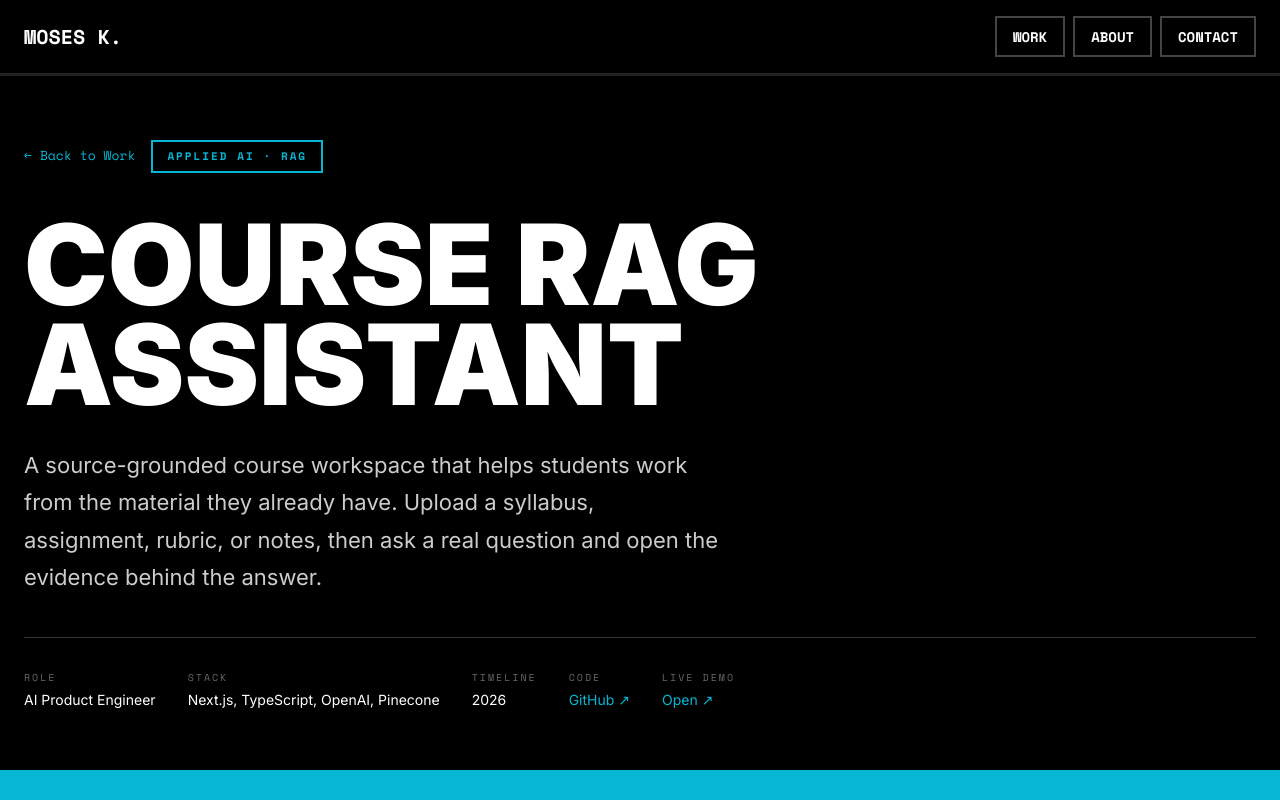
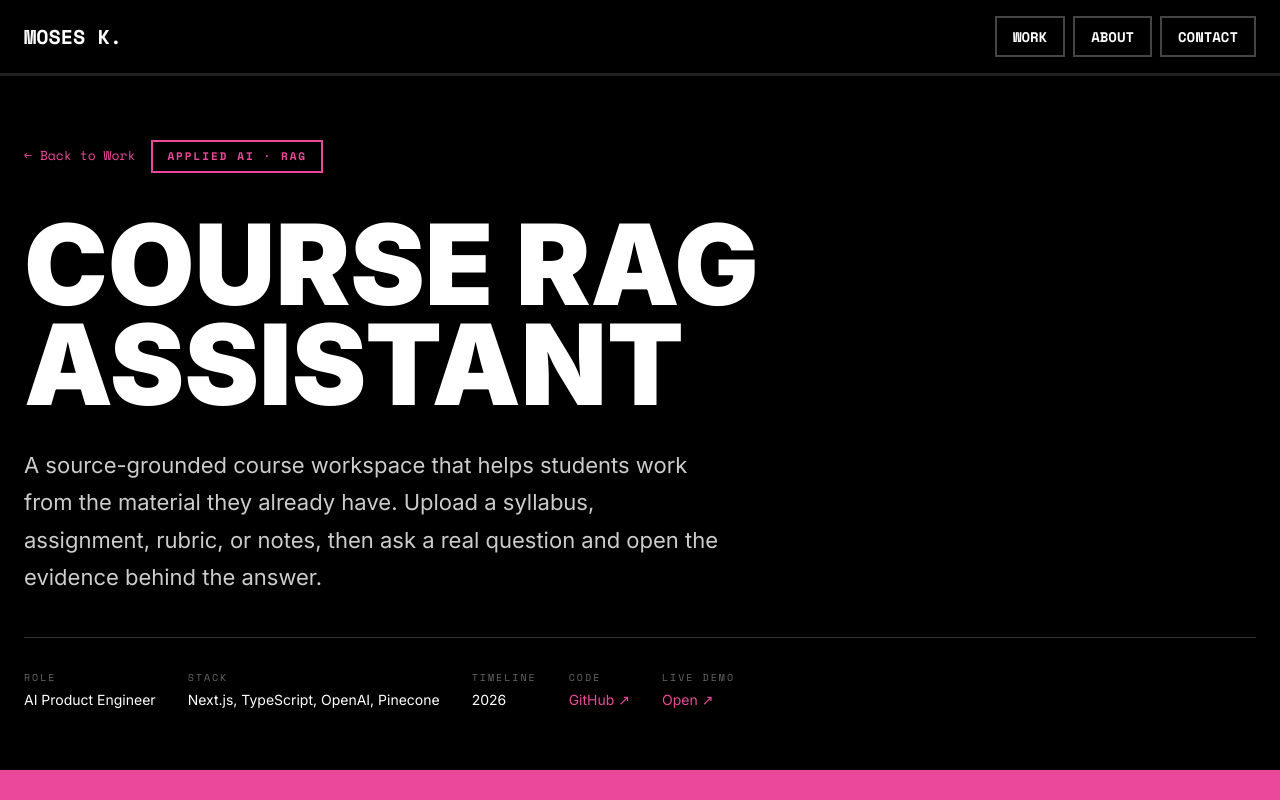
Before and after one commit to mokeyzz1/my-website, a Next.js app: page /work/course-rag-assistant in a window 1280 px wide. Shown: the top 800 px of the page. Built offline with nearby package versions, Linux system fonts and the light colour scheme.

Commit message:
Use distinct pink accent for Course RAG

```diff
--- a/app/work/ProjectNavigation.js
+++ b/app/work/ProjectNavigation.js
@@ -1,7 +1,7 @@
 import Link from "next/link";
 
 const projects = [
-  { slug: "course-rag-assistant", title: "Course RAG Assistant", accent: "#06b6d4" },
+  { slug: "course-rag-assistant", title: "Course RAG Assistant", accent: "#ec4899" },
   { slug: "athletedesk", title: "AthleteDesk", accent: "#f59e0b" },
   { slug: "trackhub", title: "TrackHub", accent: "#00d4ff" },
   { slug: "saas-ab-test-onboarding", title: "B2B SaaS Onboarding Experiment", accent: "#10b981" },
--- a/app/work/course-rag-assistant/page.js
+++ b/app/work/course-rag-assistant/page.js
@@ -1,7 +1,7 @@
 import Link from "next/link";
 import ProjectNavigation from "../ProjectNavigation";
 
-const accent = "#06b6d4";
+const accent = "#ec4899";
 
 export default function CourseRagCaseStudy() {
   return (
```
